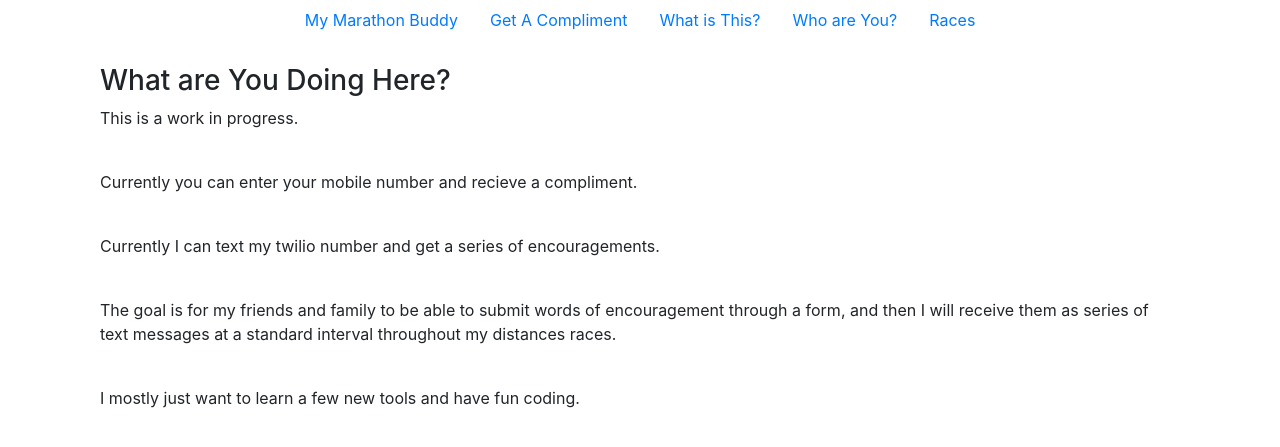
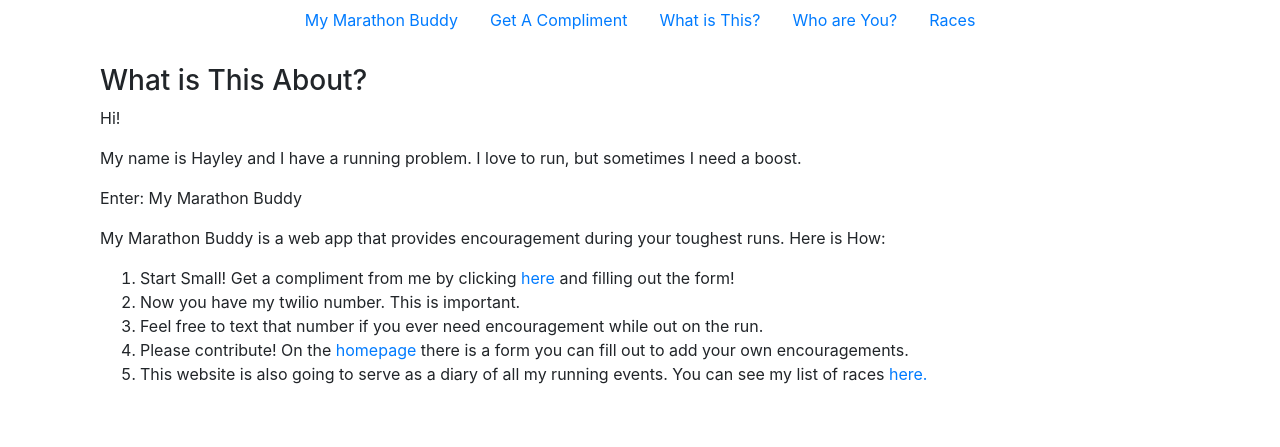
Before and after one commit to hayleycd/marathonbuddy, a Django app: template marathonbuddy/coaching/templates/coaching/what_is_this.html in a window 1280 px wide. Shown: the top 447 px of the page. Run offline with Django 3.2, Linux system fonts and the light colour scheme; the template is opened without the code that fills it, so the values that code supplies are empty; parts of the project's set-up code (start-up, migrations or seed data) failed here and were passed over; some libraries are stand-ins or nearby versions.

Commit message:
changing course.

```diff
--- a/marathonbuddy/coaching/templates/coaching/what_is_this.html
+++ b/marathonbuddy/coaching/templates/coaching/what_is_this.html
@@ -1,13 +1,15 @@
 {% extends 'coaching/frame.html' %}
 	{% block content %}
-	<h3>What are You Doing Here?</h3>
-	<p>This is a work in progress.</p>
-	<br>
-	<p>Currently you can enter your mobile number and recieve a compliment.</p>
-	<br>
-	<p>Currently I can text my twilio number and get a series of encouragements.</p>
-	<br>
-	<p>The goal is for my friends and family to be able to submit words of encouragement through a form, and then I will receive them as series of text messages at a standard interval throughout my distances races.</p>
-	<br>
-	<p>I mostly just want to learn a few new tools and have fun coding.</p>
+	<h3>What is This About?</h3>
+	<p>Hi!</p>
+	<p>My name is Hayley and I have a running problem. I love to run, but sometimes I need a boost.</p>
+	<p>Enter: My Marathon Buddy</p>
+	<p>My Marathon Buddy is a web app that provides encouragement during your toughest runs. Here is How:</p>
+	<ol>
+		<li>Start Small! Get a compliment from me by clicking <a href="/try_a_text">here</a> and filling out the form!</li>
+		<li>Now you have my twilio number. This is important.</li>
+		<li>Feel free to text that number if you ever need encouragement while out on the run.</li>
+		<li>Please contribute! On the <a href="/">homepage</a> there is a form you can fill out to add your own encouragements.</li>
+		<li>This website is also going to serve as a diary of all my running events. You can see my list of races <a href="/races">here.</a></li>
+	</ol>
 	{% endblock %}
--- a/marathonbuddy/coaching/templates/coaching/who_are_you.html
+++ b/marathonbuddy/coaching/templates/coaching/who_are_you.html
@@ -4,7 +4,7 @@
 
 	<p>I am a software developer, conference speaker, community organizer, and writer.</p>
 	<p>I am currently looking for a job in Developer Relations.</p>
-	<p>You can download my resume <a href="https://drive.google.com/file/d/10PxXhEuUhbFf9kGw90fKUOoHkyy61lr5/view?usp=sharing">here.</a></p>
+	<p>You can download my resume <a href="https://drive.google.com/file/d/1Ssx6594ec5JVTYErbcfKzlnhkseR_4Ai/view?usp=sharing">here.</a></p>
 	<p><a href="https://www.codeandtea.com/samples">My Writing and Speaking Samples</a></p>
 	<p><a href="https://www.codeandtea.com/blog">My Blog</a></p>
 	<p><a href="https://www.codeandtea.com/speaking">My Speaking Schedule</a></p>
```
Also changed, not shown: marathonbuddy/coaching/models.py (+7 -6 lines), marathonbuddy/coaching/templates/coaching/try_a_text.html (+9 -6 lines), marathonbuddy/coaching/views.py (+4 -17 lines).
